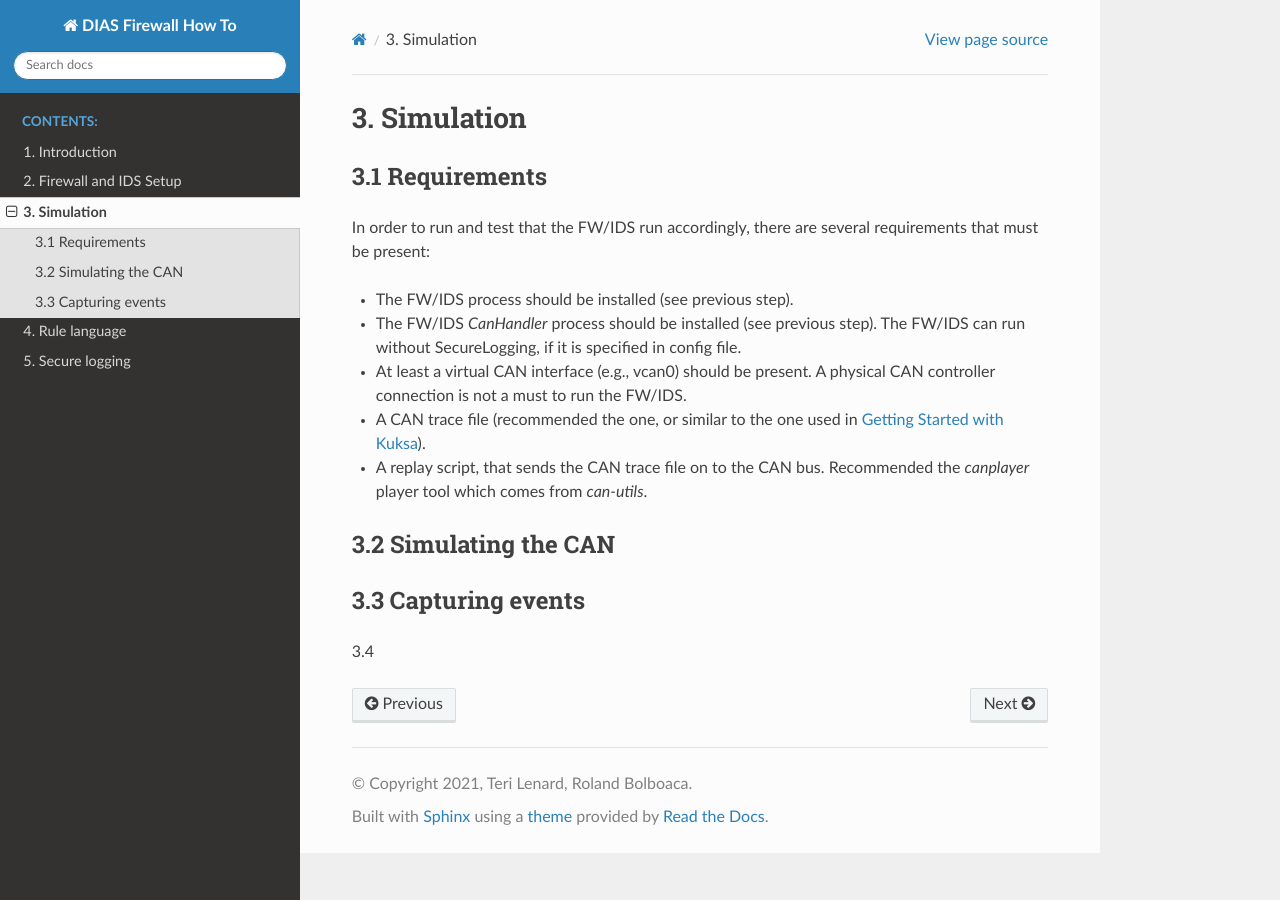
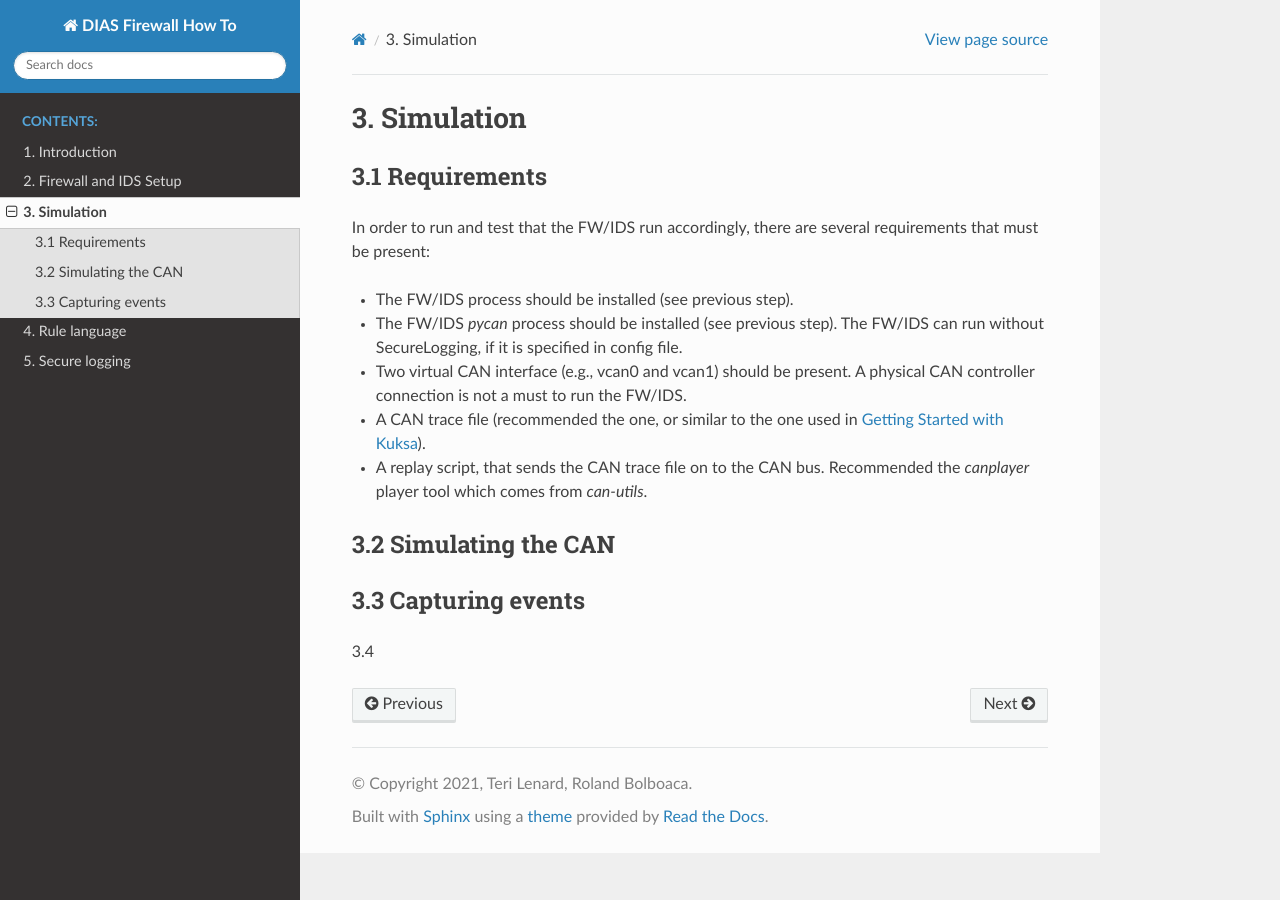
Before and after one commit to terilenard/dias-kuksa-firewall-doc, a Sphinx documentation site: the page built from source/run.rst, in a window 1280 px wide. Built offline with Sphinx 7.4.7 and the Read the Docs theme 2.0.0, drawn with Linux system fonts in a browser that asks for light colours.

Commit message:
Update run.rst

```diff
--- a/source/run.rst
+++ b/source/run.rst
@@ -7,8 +7,8 @@
 In order to run and test that the FW/IDS run accordingly, there are several requirements that must be present:
 
 * The FW/IDS process should be installed (see previous step).
-* The FW/IDS *CanHandler* process should be installed (see previous step). The FW/IDS can run without SecureLogging, if it is specified in config file.
-* At least a virtual CAN interface (e.g., vcan0) should be present. A physical CAN controller connection is not a must to run the FW/IDS.
+* The FW/IDS *pycan* process should be installed (see previous step). The FW/IDS can run without SecureLogging, if it is specified in config file.
+* Two virtual CAN interface (e.g., vcan0 and vcan1) should be present. A physical CAN controller connection is not a must to run the FW/IDS.
 * A CAN trace file (recommended the one, or similar to the one used in `Getting Started with Kuksa <https://dias-kuksa-doc.readthedocs.io/>`_).
 * A replay script, that sends the CAN trace file on to the CAN bus. Recommended the *canplayer* player tool which comes from *can-utils*.
 
```
